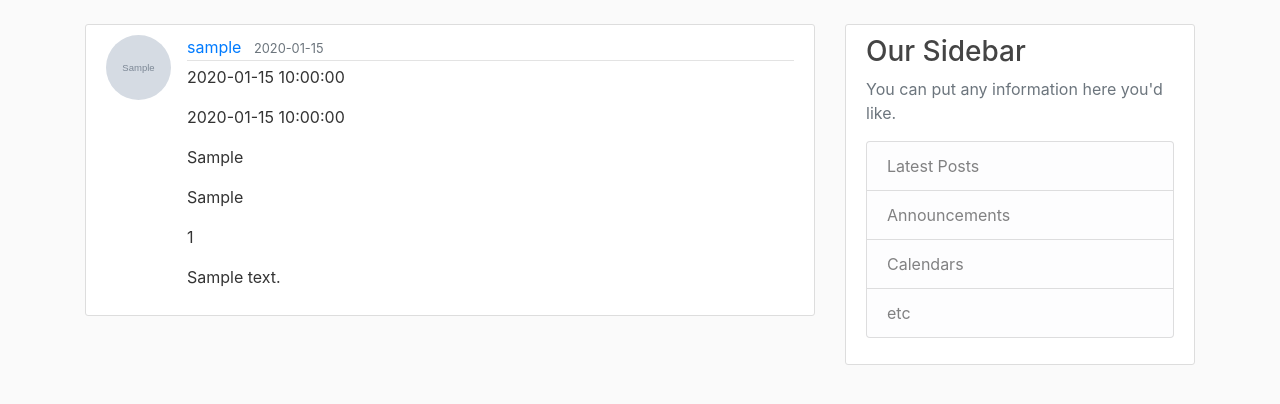
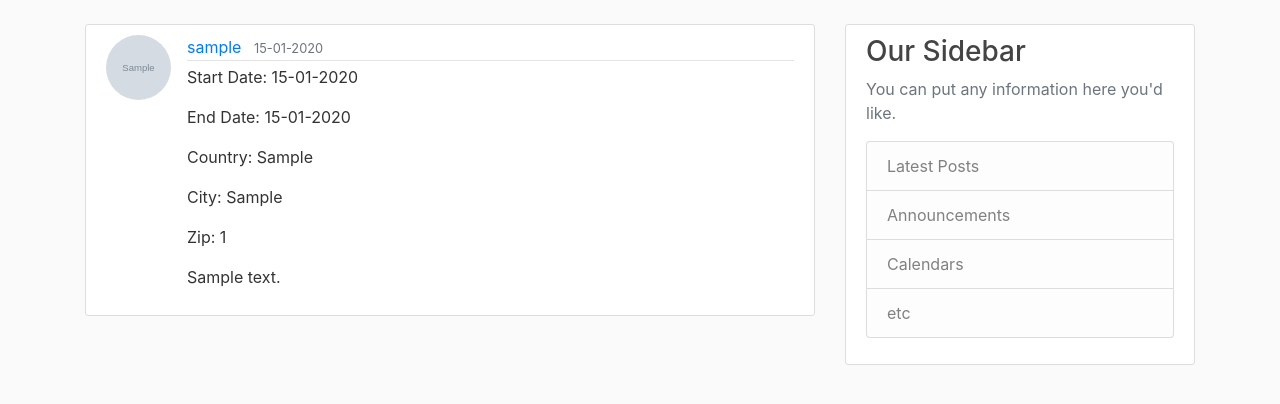
Before and after one commit to Mais051/Managing-Data-on-the-World-Wide-Web, a Flask app: page /post/1 in a window 1280 px wide. Shown: the part 56-460 px from the top of the page. Run offline with Flask 2, Linux system fonts and the light colour scheme; tables that the repository leaves empty hold one stand-in row (values such as "Sample post"); grey boxes marked "Sample" are stand-in pictures; some libraries are stand-ins or nearby versions.

Commit message:
post headlines updated

```diff
--- a/FlaskApp/templates/travel_post.html
+++ b/FlaskApp/templates/travel_post.html
@@ -5,7 +5,7 @@
     <div class="media-body">
       <div class="article-metadata">
         <a class="mr-2" href="{{ url_for('user_account', user_id=post.traveler.id) }} ">{{ post.traveler.username }}</a>
-        <small class="text-muted">{{ post.date_posted.strftime('%Y-%m-%d') }}</small>
+        <small class="text-muted">{{ post.date_posted.strftime('%d-%m-%Y') }}</small>
         {% if post.traveler == current_user %}
           <div>
             <a class="btn btn-secondary btn-sm mt-1 mb-1" href="{{ url_for('update_travel', travel_id=post.id) }}">Update</a>
@@ -13,11 +13,11 @@
           </div>
         {% endif %}
       </div>
-      <p class="article-content">{{ post.start_date }}</p>
-      <p class="article-content">{{ post.end_date }}</p>
-      <p class="article-content">{{ post.country }}</p>
-      <p class="article-content">{{ post.city }}</p>
-      <p class="article-content">{{ post.zip }}</p>
+      <p class="article-content">Start Date: {{ post.start_date.strftime('%d-%m-%Y') }}</p>
+      <p class="article-content">End Date: {{ post.end_date.strftime('%d-%m-%Y') }}</p>
+      <p class="article-content">Country: {{ post.country }}</p>
+      <p class="article-content">City: {{ post.city }}</p>
+      <p class="article-content">Zip: {{ post.zip }}</p>
       <p class="article-content">{{ post.content }}</p>
     </div>
   </article>
```
Also changed, not shown: FlaskApp/templates/home.html (+6 -6 lines), FlaskApp/templates/user_account.html (+6 -6 lines).
